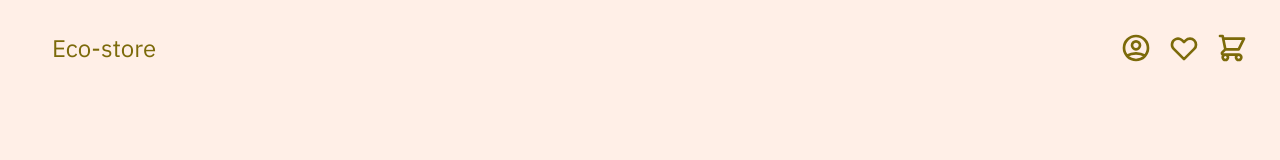
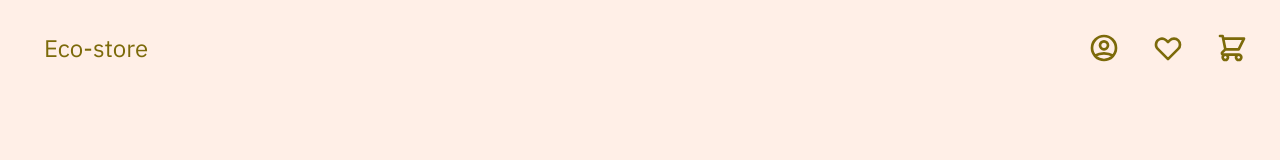
Before and after one commit to SgtGarro/eco-store-landing-page, a plain HTML site: page index.html in a window 1280 px wide. Drawn offline with Linux system fonts and the light colour scheme.

Commit message:
Adding more gap in navbar and reducing pad-left in logo

```diff
--- a/scss/style.scss
+++ b/scss/style.scss
@@ -45,13 +45,13 @@ button {
 
   p {
     font-size: 2.4rem;
-    padding-left: 2rem;
+    padding-left: 1.2rem;
     cursor: pointer;
   }
 
   div {
     display: flex;
-    gap: 1.6rem;
+    gap: 3.2rem;
   }
   button {
     display: grid;
```
Also changed, not shown: css/style.css, 1 other file.
